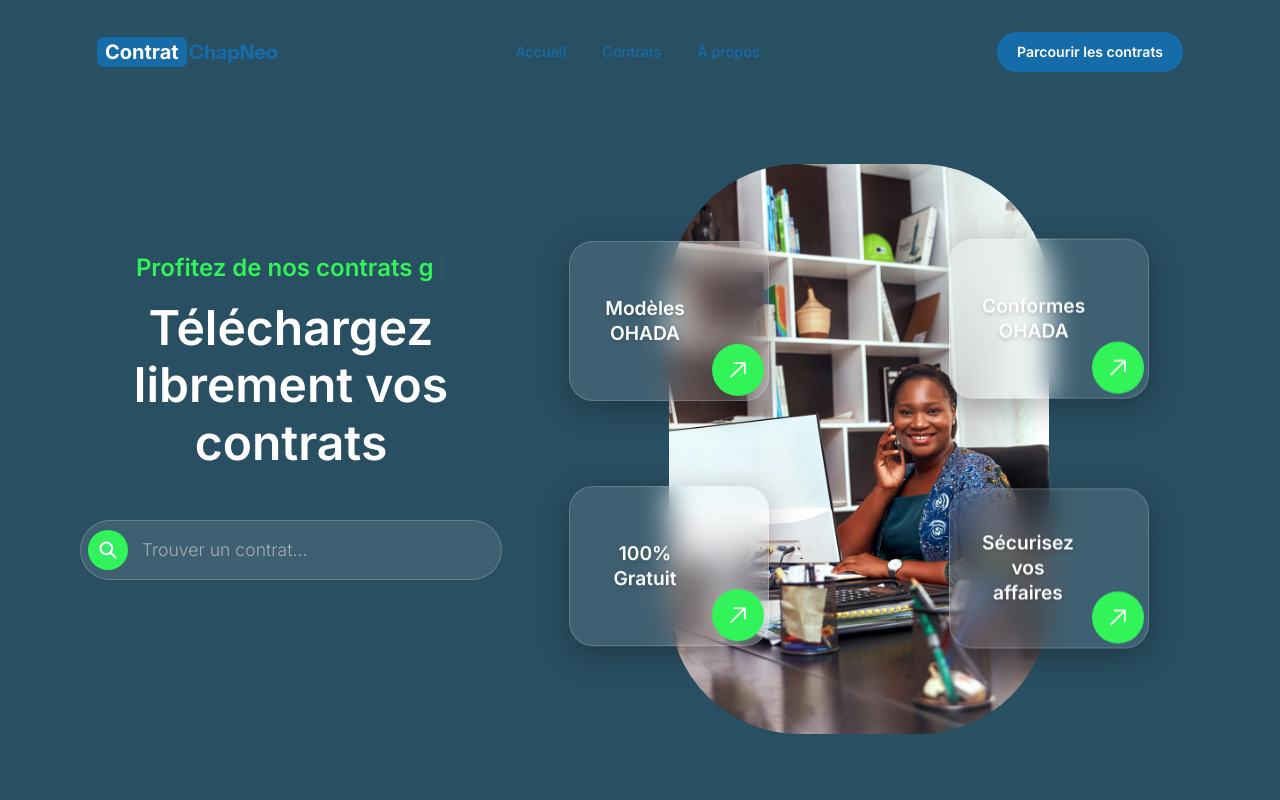
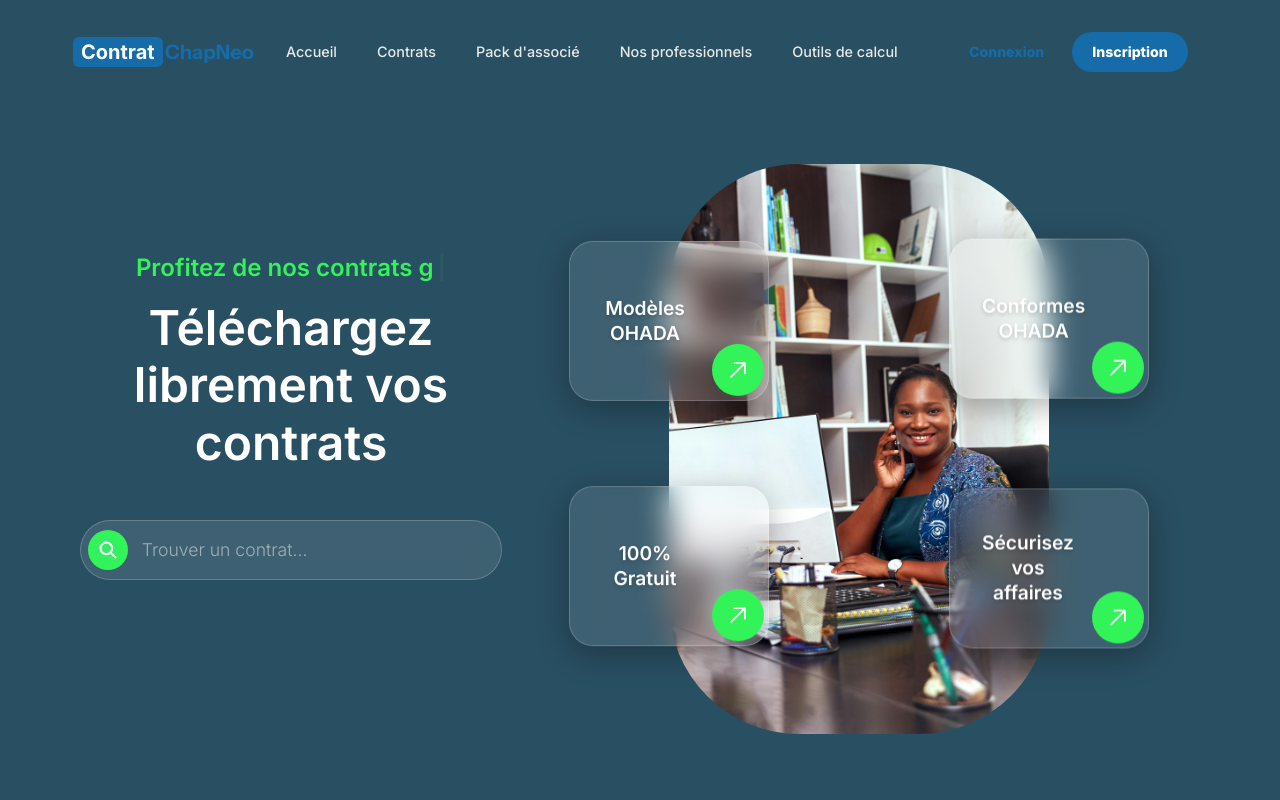
Before and after one commit to consultingadnsas/contratchapneo, a Nuxt app in the folder contratchapneo/: page / in a window 1280 px wide. Shown: the top 800 px of the page. Built offline with nearby package versions, Linux system fonts and the light colour scheme.

Commit message:
navbar & contrat

```diff
--- a/contratchapneo/app/components/navigation/navbar.vue
+++ b/contratchapneo/app/components/navigation/navbar.vue
@@ -12,11 +12,18 @@
             <ul class="nav-links-desktop">
                 <li><a href="#">Accueil</a></li>
                 <li><a href="#">Contrats</a></li>
-                <li><a href="#">À propos</a></li>
+                <li><a href="#">Pack d'associé</a></li>
+                <li><a href="#">Nos professionnels</a></li>
+                <li><a href="#">Outils de calcul</a></li>
+
             </ul>
 
             <!-- CTA desktop -->
-            <a href="#" class="cta-desktop">Parcourir les contrats</a>
+            <ul class="nav-links-desktop">
+                <a href="#" class="cta-desktop2">Connexion</a>
+                <a href="#" class="cta-desktop">Inscription</a>
+            </ul>
+
 
             <!-- Hamburger (caché sur desktop) -->
             <Hamburger
@@ -30,11 +37,14 @@
         <transition name="slide-down">
             <div v-if="isMenuOpen" class="nav-mobile-menu">
                 <ul class="nav-links-mobile">
-                    <li><a href="#" @click="toggleMenu">Accueil</a></li>
-                    <li><a href="#" @click="toggleMenu">Contrats</a></li>
-                    <li><a href="#" @click="toggleMenu">À propos</a></li>
+                    <li><a href="#">Accueil</a></li>
+                    <li><a href="#">Contrats</a></li>
+                    <li><a href="#">Pack d'associé</a></li>
+                    <li><a href="#">Nos professionnels</a></li>
+                    <li><a href="#">Outils de calculs</a></li>
                 </ul>
-                <a href="#" class="cta-mobile" @click="toggleMenu">Parcourir les contrats</a>
+                <a href="#" class="cta-mobile2" @click="toggleMenu">Connexion</a>
+                <a href="#" class="cta-mobile" @click="toggleMenu">Inscription</a>
             </div>
         </transition>
     </header>
@@ -81,11 +91,10 @@ export default {
 </script>
 
 <style scoped>
-
 /* =============================================
    BASE — Mobile first (Tout en haut)
    ============================================= */
-.main-header {
+   .main-header {
     position: fixed;
     top: 0;
     left: 0;
@@ -109,10 +118,10 @@ export default {
 
 /* État actif dès que l'on commence à scroller */
 .main-header.is-scrolled {
-    background: rgba(255, 255, 255, 0.40);
+    background: rgba(255, 255, 255, 0.75);
     backdrop-filter: blur(12px);
     -webkit-backdrop-filter: blur(12px);
-    border-bottom: 1px solid rgba(255, 255, 255, 0.3);
+    border-bottom: 1px solid rgba(255, 255, 255, 0.80);
     box-shadow: 0 4px 30px rgba(0, 0, 0, 0.03);
 }
 
@@ -164,10 +173,8 @@ export default {
     left: 0;
     width: 100%;
     /* On garde le menu mobile compact en mode glass lorsqu'il s'ouvre */
-    background: rgba(255, 255, 255, 0.85);
-    backdrop-filter: blur(16px);
-    -webkit-backdrop-filter: blur(16px);
-    box-shadow: 0 10px 30px rgba(0, 0, 0, 0.08);
+    background: rgba(255, 255, 255);
+    box-shadow: 0 10px 30px rgba(0, 0, 0, 0.8);
     display: flex;
     flex-direction: column;
     gap: 1.5rem;
@@ -200,11 +207,23 @@ export default {
     background: var(--primary-color);
     color: white;
     padding: 0.85rem 1.5rem;
-    border-radius: 8px;
+    border-radius: 50px;
     font-weight: 600;
     font-size: 0.95rem;
     text-decoration: none;
-    transition: opacity 0.2s;
+    transition: opacity 0.2s, background 0.2s, color 0.2s;
+}
+.cta-mobile2 {
+    display: block;
+    text-align: center;
+    background: transparent;
+    color: var(--primary-color);
+    padding: 0.85rem 1.5rem;
+    border-radius: 50px;
+    font-weight: 600;
+    font-size: 0.95rem;
+    text-decoration: none;
+    transition: opacity 0.2s, background 0.2s, color 0.2s;
 }
 
 .cta-mobile:hover {
@@ -233,7 +252,7 @@ export default {
         top: 16px;
         left: 50%;
         transform: translateX(-50%);
-        width: 90%;
+        width: 100%;
         max-width: 1200px;
         border-radius: 50px;
 
@@ -248,7 +267,7 @@ export default {
     /* La pilule magique de verre se matérialise ici au défilement */
     .main-header.is-scrolled {
         top: 16px;
-        background: rgba(255, 255, 255, 0.35);
+        background: rgba(255, 255, 255, 0.65);
         backdrop-filter: blur(14px);
         -webkit-backdrop-filter: blur(14px);
         border: 1px solid rgba(255, 255, 255, 0.45);
@@ -257,7 +276,11 @@ export default {
 
     .nav-container {
         padding: 0 2rem;
-        gap: 2rem;
+        width: 100%;
+        gap: 1rem;
+        flex: 1;
+        justify-content: space-between;
+        align-items: center;
     }
 
     .nav-links-desktop {
@@ -265,18 +288,21 @@ export default {
         list-style: none;
         padding: 0;
         margin: 0;
-        gap: 0.25rem;
+        gap: 0.5rem;
         flex: 1;
         justify-content: center;
     }
 
     .nav-links-desktop li a {
-        display: block;
+        display: flex;
+        align-items: center;
+        white-space: nowrap;
         font-size: 0.9rem;
+        gap:0.2rem;
         font-weight: 500;
         padding: 0.5rem 1rem;
         border-radius: 50px;
-        color: var(--primary-color);
+        color: var(--tertiary-color);
         text-decoration: none;
         transition: background 0.2s, opacity 0.2s;
     }
@@ -293,15 +319,33 @@ export default {
         color: white;
         padding: 0.6rem 1.25rem;
         border-radius: 50px;
-        font-weight: 600;
+        font-weight: 800;
         font-size: 0.88rem;
         text-decoration: none;
         transition: opacity 0.2s, transform 0.2s;
     }
 
+    .cta-desktop2 {
+        display: block;
+        white-space: nowrap;
+        background: transparent;
+        color: var(--primary-color);
+        padding: 0.6rem 1.25rem;
+        border-radius: 50px;
+        font-weight: 800;
+        font-size: 0.88rem;
+        text-decoration: none;
+        transition: opacity 0.2s, background 0.2s, color 0.2s;
+    }
+
     .cta-desktop:hover {
         opacity: 0.85;
         transform: scale(1.02);
+    }
+    .cta-desktop2:hover {
+        opacity: 0.85;
+        background: var(--primary-color);
+        color: white;
     }
 
     .mobile-only {
@@ -312,4 +356,9 @@ export default {
         display: none !important;
     }
 }
+
+.main-header.is-scrolled .nav-links-desktop li a {
+    /* L'écriture devient ton bleu primaire au scroll ! */
+    color: var(--primary-color);
+}
 </style>
--- a/contratchapneo/app/components/sections/bankContratSection.vue
+++ b/contratchapneo/app/components/sections/bankContratSection.vue
@@ -93,9 +93,9 @@ export default {
     setup() {
         const legalContrat = ref([
             { title: 'Contrat de travail' , subtitle: '100% Gratuit', description: 'Un contrat de travail est un accord entre un employeur et son employé.'},
-            { title: 'Contrat de freelance', subtitle: '15000 FCFA' },
-            { title: 'contrat de vente', subtitle: '100% Gratuit' },
-            { title: 'contrat de bail', subtitle: '5000 FCFA' },
+            { title: 'Contrat de freelance', subtitle: '15 000 FCFA', description: 'Un contrat de freelance est un accord entre un travailleur indépendant et un client.'},
+            { title: 'contrat de vente', subtitle: '40 000 FCFA', description: 'Un contrat de vente est un accord entre un vendeur et un acheteur.'},
+            { title: 'contrat de bail', subtitle: '5 000 FCFA', description: 'Un contrat de bail est un accord entre un propriétaire et un locataire.'},
         ]);
 
         // About contrat buying
```
